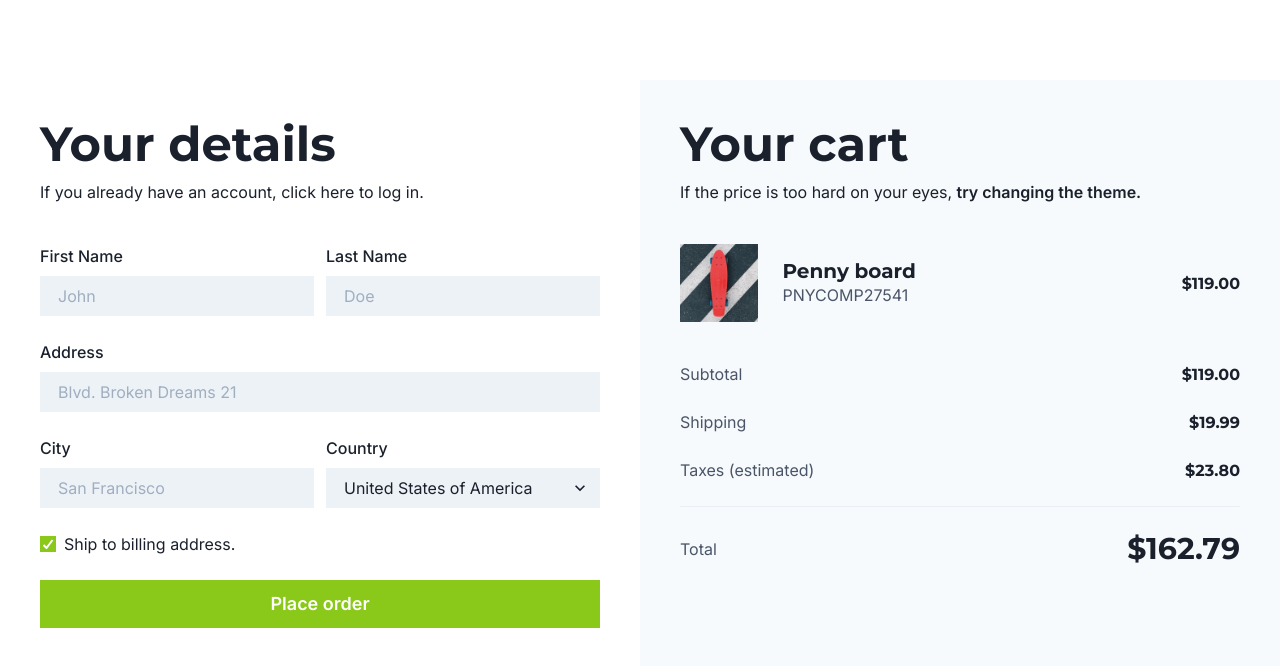
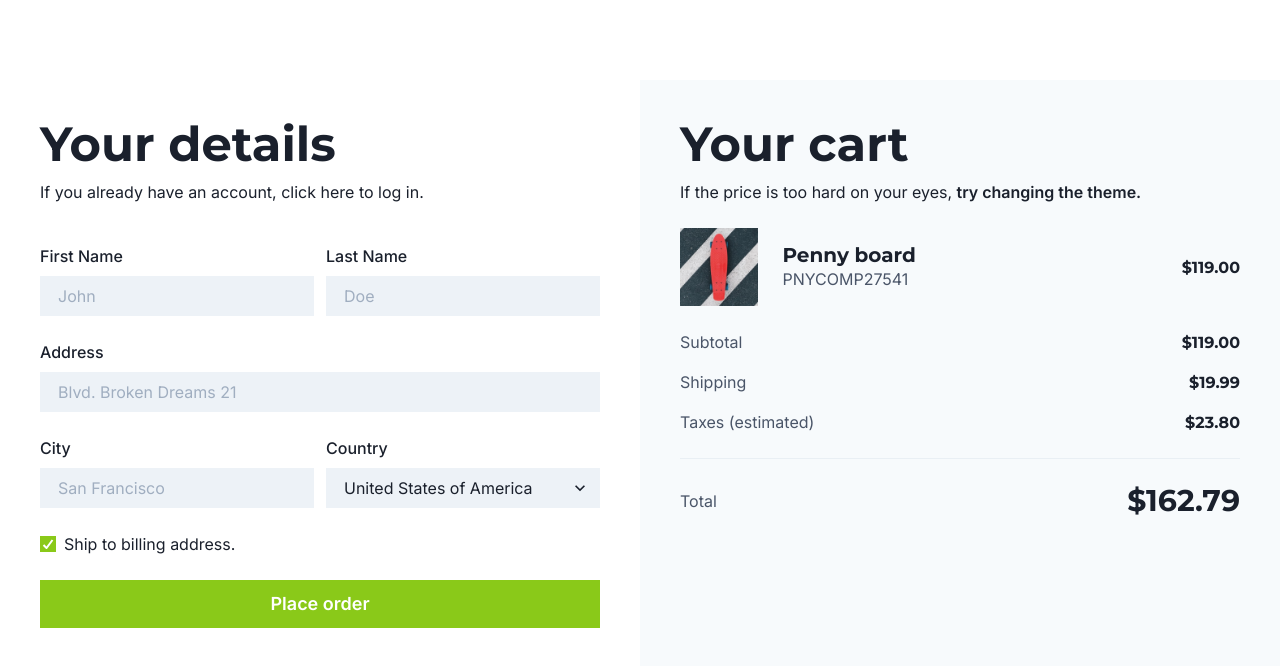
Before and after one commit to nikolovlazar/egghead-getting-started-with-chakra-ui, a Next.js app: page / in a window 1280 px wide. Shown: the top 666 px of the page. Built offline with nearby package versions, Linux system fonts and the light colour scheme.

Commit message:
minor refactoring

```diff
--- a/src/sections/cart.tsx
+++ b/src/sections/cart.tsx
@@ -22,7 +22,7 @@ const Cart = () => {
       w="full"
       h="full"
       p={10}
-      spacing={10}
+      spacing={6}
       align="flex-start"
       bg={bgColor}
     >
@@ -60,7 +60,7 @@ const Cart = () => {
           </Heading>
         </Stack>
       </HStack>
-      <VStack spacing={6} alignItems="stretch" w="full">
+      <VStack spacing={4} alignItems="stretch" w="full">
         <HStack justifyContent="space-between">
           <Text color={secondaryTextColor}>Subtotal</Text>
           <Heading size="sm">$119.00</Heading>
@@ -73,12 +73,12 @@ const Cart = () => {
           <Text color={secondaryTextColor}>Taxes (estimated)</Text>
           <Heading size="sm">$23.80</Heading>
         </HStack>
-        <Divider />
-        <HStack justifyContent="space-between">
-          <Text color={secondaryTextColor}>Total</Text>
-          <Heading size="lg">$162.79</Heading>
-        </HStack>
       </VStack>
+      <Divider />
+      <HStack justifyContent="space-between" w="full">
+        <Text color={secondaryTextColor}>Total</Text>
+        <Heading size="lg">$162.79</Heading>
+      </HStack>
     </VStack>
   );
 };
--- a/src/sections/details.tsx
+++ b/src/sections/details.tsx
@@ -62,8 +62,8 @@ const Details = () => {
         <GridItem colSpan={2}>
           <Checkbox defaultChecked>Ship to billing address.</Checkbox>
         </GridItem>
-        <GridItem colSpan={2} display="flex">
-          <Button variant="primary" size="lg" flex={1}>
+        <GridItem colSpan={2}>
+          <Button variant="primary" size="lg" w="full">
             Place order
           </Button>
         </GridItem>
```
